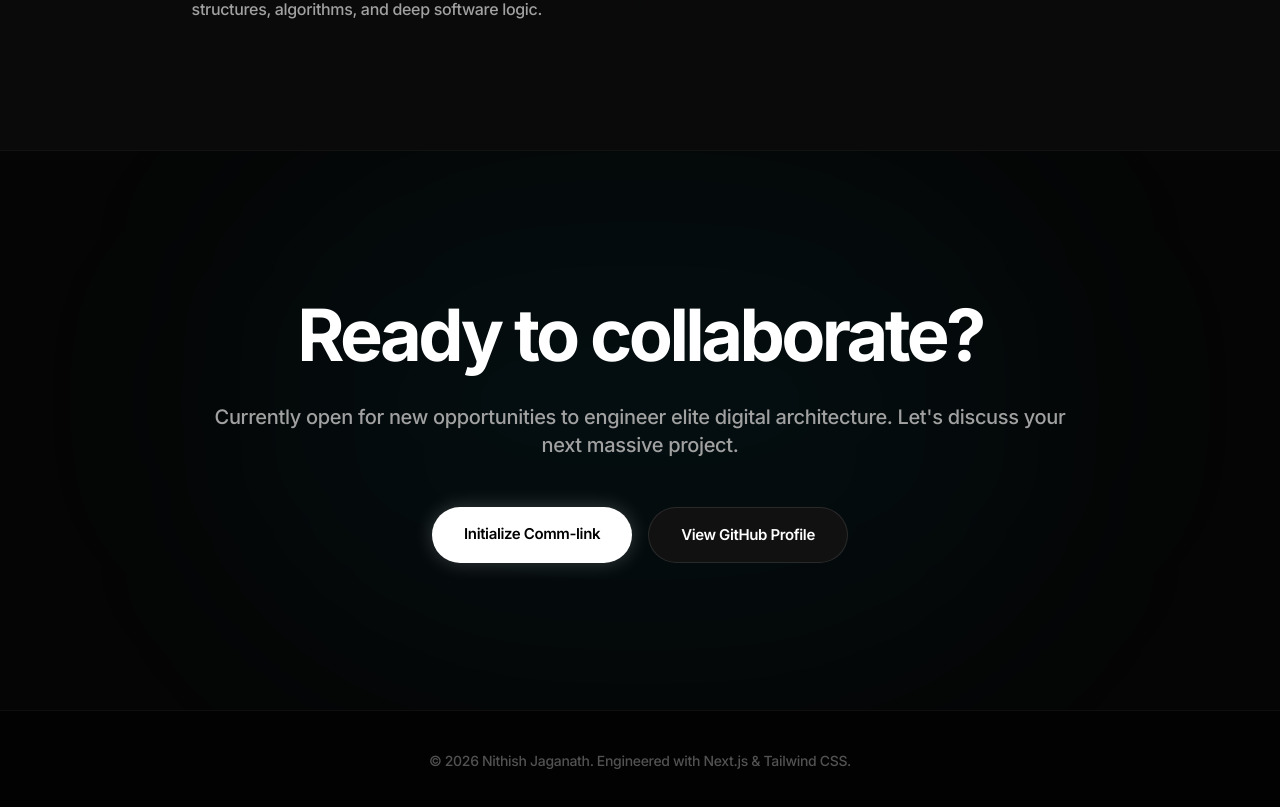
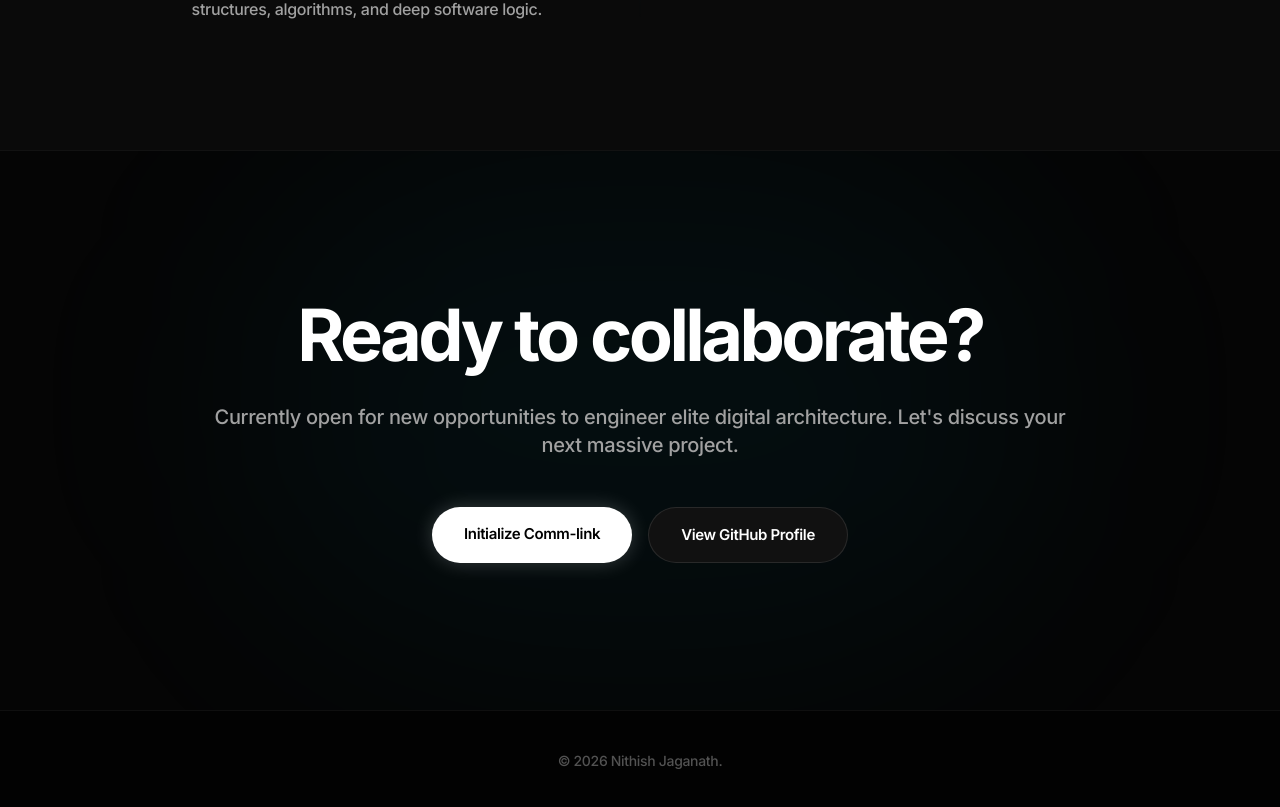
Before and after one commit to Martin-roy710/Portfolio, a Next.js app in the folder portfolio/: page / in a window 1280 px wide. Shown: the part 5910-6717 px from the top of the page. Built offline with nearby package versions, Linux system fonts and the light colour scheme.

Commit message:
chore: remove tech stack mention from footer and add logo to website metadata

```diff
--- a/portfolio/src/app/layout.tsx
+++ b/portfolio/src/app/layout.tsx
@@ -23,6 +23,9 @@ const inter = Inter({
 export const metadata: Metadata = {
   title: "Nithish Jaganath | Software Engineer",
   description: "Software Engineer Portfolio",
+  icons: {
+    icon: "/logo.png",
+  },
 };
 
 export default function RootLayout({
--- a/portfolio/src/app/page.tsx
+++ b/portfolio/src/app/page.tsx
@@ -561,7 +561,7 @@ export default function Home() {
       </section>
 
       <footer className="w-full py-10 border-t border-white/5 flex flex-col items-center justify-center text-neutral-600 text-sm font-medium bg-[#020202]">
-         <p>© 2026 Nithish Jaganath. Engineered with Next.js & Tailwind CSS.</p>
+         <p>© 2026 Nithish Jaganath.</p>
       </footer>
 
     </main>
```
